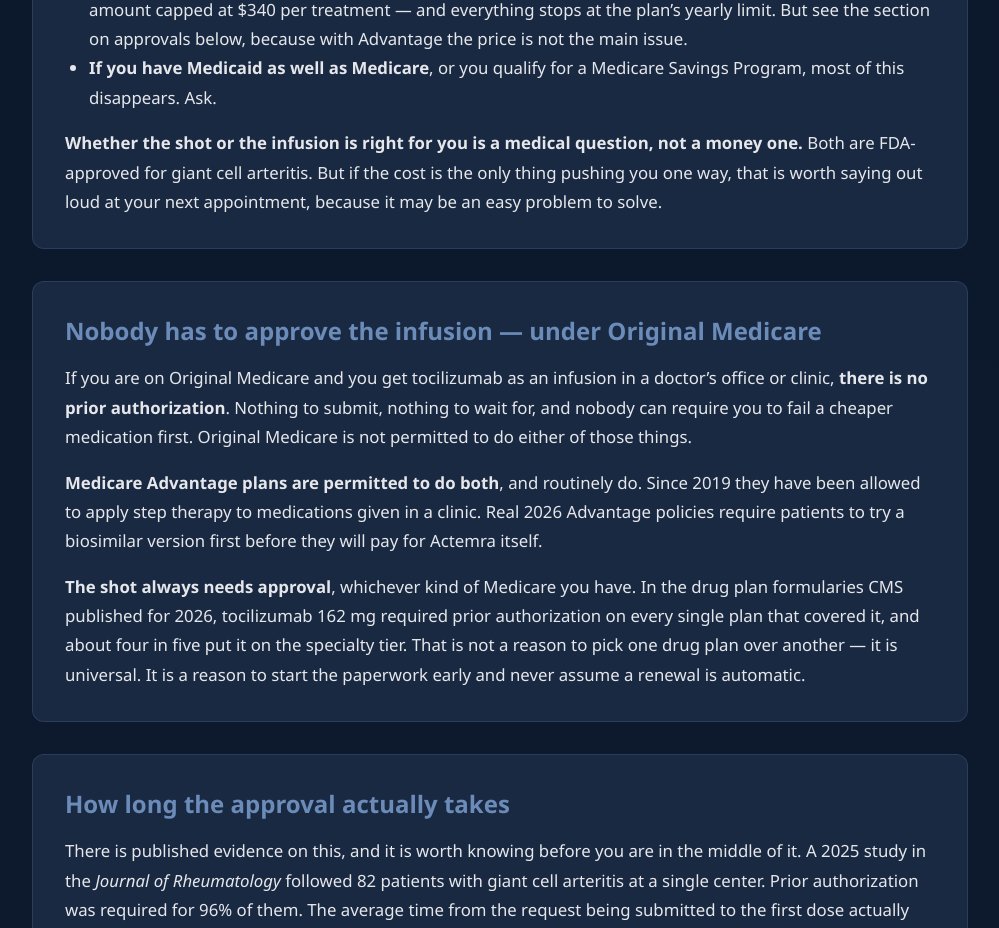
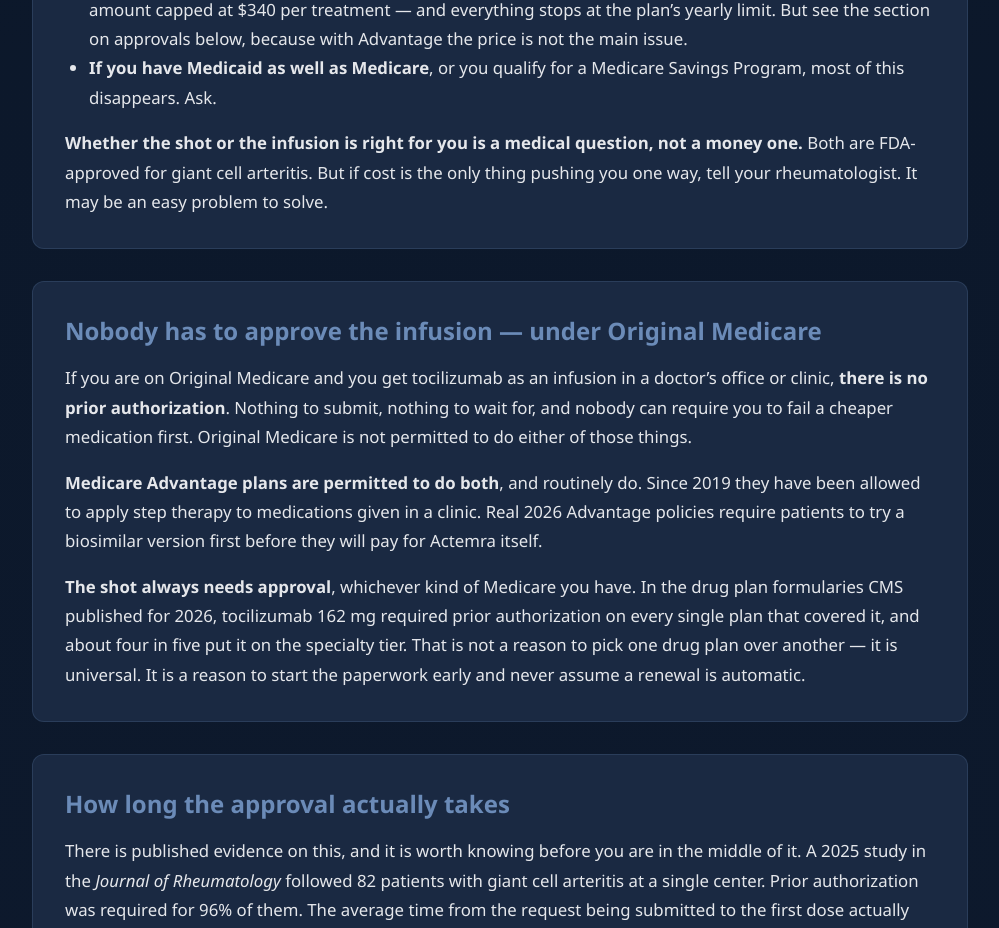
Before and after one commit to rheumify/rheumify-website, a Next.js app: page /patients/insurance/tocilizumab in a window 1280 px wide. Shown: the part 1840-2768 px from the top of the page, without its empty margins (140-1139 px from the left). Built offline with nearby package versions, Linux system fonts and the light colour scheme.

Commit message:
Trim a phrasing

```diff
--- a/app/patients/insurance/tocilizumab/page.js
+++ b/app/patients/insurance/tocilizumab/page.js
@@ -148,9 +148,9 @@ export default function TocilizumabPage() {
         </ul>
         <p style={{ marginTop: '1rem' }}>
           <strong>Whether the shot or the infusion is right for you is a medical question, not a
-          money one.</strong> Both are FDA-approved for giant cell arteritis. But if the cost is the
-          only thing pushing you one way, that is worth saying out loud at your next appointment,
-          because it may be an easy problem to solve.
+          money one.</strong> Both are FDA-approved for giant cell arteritis. But if cost is the
+          only thing pushing you one way, tell your rheumatologist. It may be an easy problem to
+          solve.
         </p>
       </div>
 
```
